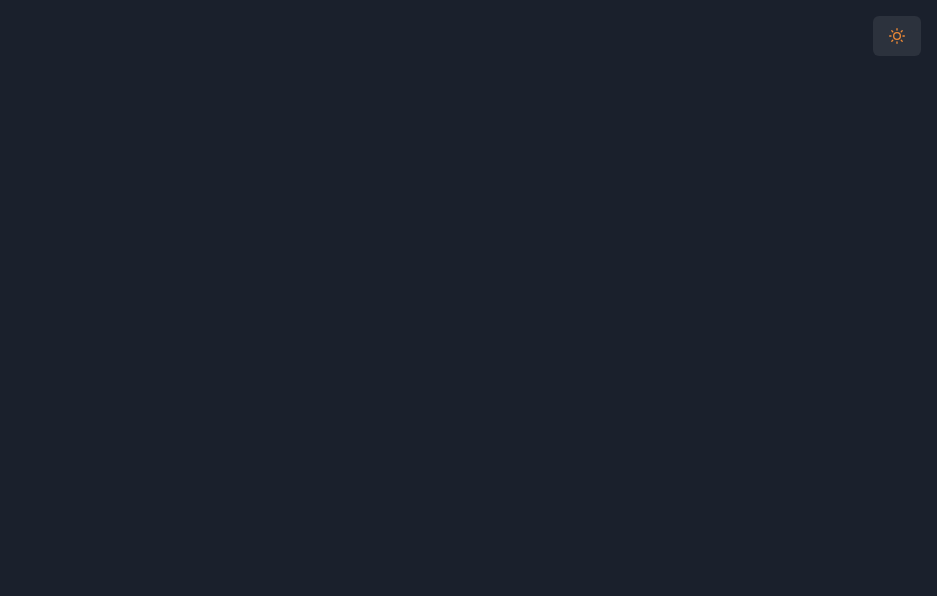
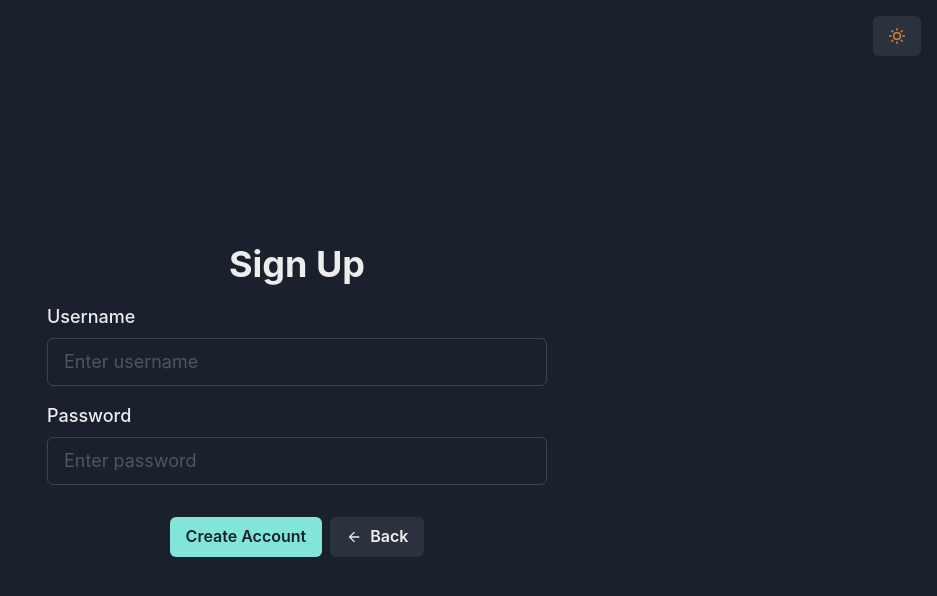
Before and after one commit to krutulkamil/chit-chat, a React (Create React App) app in the folder client/: page /register in a window 1280 px wide. Shown: the top 596 px of the page, without its empty margins (343-1280 px from the left). Built offline with nearby package versions, Linux system fonts and the light colour scheme.

Commit message:
Formik login/signup forms + client validation

```diff
--- a/client/package.json
+++ b/client/package.json
@@ -14,12 +14,16 @@
     "@types/node": "^16.11.26",
     "@types/react": "^17.0.42",
     "@types/react-dom": "^17.0.14",
+    "@types/yup": "^0.29.13",
+    "formik": "^2.2.9",
     "framer-motion": "^4.1.17",
     "react": "^17.0.2",
     "react-dom": "^17.0.2",
+    "react-router-dom": "^6.2.2",
     "react-scripts": "5.0.0",
     "typescript": "^4.6.2",
-    "web-vitals": "^2.1.4"
+    "web-vitals": "^2.1.4",
+    "yup": "^0.32.11"
   },
   "scripts": {
     "start": "react-scripts start",
--- a/client/src/App.tsx
+++ b/client/src/App.tsx
@@ -1,9 +1,11 @@
 import React, {FC} from 'react';
 import ToggleColorMode from "./components/ToggleColorMode";
+import Views from "./components/Views";
 
 const App: FC = (): JSX.Element => {
     return (
         <>
+            <Views />
             <ToggleColorMode />
         </>
     )
--- /dev/null
+++ b/client/src/components/Login/Login.tsx
@@ -0,0 +1,79 @@
+import {
+    VStack,
+    ButtonGroup,
+    FormControl,
+    FormLabel,
+    Button,
+    FormErrorMessage,
+    Input,
+    Heading
+} from "@chakra-ui/react";
+import {Form, Formik} from "formik";
+import * as Yup from "yup";
+import {useNavigate} from "react-router-dom";
+
+const Login = () => {
+    const navigate = useNavigate();
+    return (
+        <Formik
+            initialValues={{ username: "", password: "" }}
+            validationSchema={Yup.object({
+                username: Yup.string()
+                    .required("Username required!")
+                    .min(6, "Username too short!")
+                    .max(28, "Username too long!"),
+                password: Yup.string()
+                    .required("Password required!")
+                    .min(6, "Password too short!")
+                    .max(28, "Password too long!"),
+            })}
+            onSubmit={(values, actions) => {
+                alert(JSON.stringify(values, null, 2));
+                actions.resetForm();
+            }}
+        >
+            {formik => (
+                <VStack
+                    as={Form}
+                    w={{base: "90%", md: "500px"}}
+                    m="auto"
+                    justify="center"
+                    h="100vh"
+                    spacing="1rem"
+                >
+                    <Heading>Log In</Heading>
+
+                    <FormControl isInvalid={formik.touched.username && Boolean(formik.errors.username)}>
+                        <FormLabel fontSize="lg">Username</FormLabel>
+                        <Input
+                            placeholder="Enter username"
+                            autoComplete="off"
+                            size="lg"
+                            {...formik.getFieldProps("username")}
+                        />
+                        <FormErrorMessage>{formik.errors.username}</FormErrorMessage>
+                    </FormControl>
+
+                    <FormControl isInvalid={formik.touched.password && Boolean(formik.errors.password)}>
+                        <FormLabel fontSize="lg">Password</FormLabel>
+                        <Input
+                            type="password"
+                            placeholder="Enter password"
+                            autoComplete="off"
+                            size="lg"
+                            {...formik.getFieldProps("password")}
+                        />
+                        <FormErrorMessage>{formik.errors.password}</FormErrorMessage>
+                    </FormControl>
+
+                    <ButtonGroup pt="1rem">
+                        <Button colorScheme="teal" type="submit">Log In</Button>
+                        <Button onClick={() => navigate('/register')}>Create Account</Button>
+                    </ButtonGroup>
+                </VStack>
+            )}
+        </Formik>
+    );
+};
+
+export default Login;
--- /dev/null
+++ b/client/src/components/Login/SignUp.tsx
@@ -0,0 +1,80 @@
+import {
+    VStack,
+    ButtonGroup,
+    FormControl,
+    FormLabel,
+    Button,
+    FormErrorMessage,
+    Input,
+    Heading
+} from "@chakra-ui/react";
+import {Form, Formik} from "formik";
+import * as Yup from "yup";
+import {useNavigate} from "react-router-dom";
+import {ArrowBackIcon} from "@chakra-ui/icons";
+
+const SignUp = () => {
+    const navigate = useNavigate();
+    return (
+        <Formik
+            initialValues={{ username: "", password: "" }}
+            validationSchema={Yup.object({
+                username: Yup.string()
+                    .required("Username required!")
+                    .min(6, "Username too short!")
+                    .max(28, "Username too long!"),
+                password: Yup.string()
+                    .required("Password required!")
+                    .min(6, "Password too short!")
+                    .max(28, "Password too long!"),
+            })}
+            onSubmit={(values, actions) => {
+                alert(JSON.stringify(values, null, 2));
+                actions.resetForm();
+            }}
+        >
+            {formik => (
+                <VStack
+                    as={Form}
+                    w={{base: "90%", md: "500px"}}
+                    m="auto"
+                    justify="center"
+                    h="100vh"
+                    spacing="1rem"
+                >
+                    <Heading>Sign Up</Heading>
+
+                    <FormControl isInvalid={formik.touched.username && Boolean(formik.errors.username)}>
+                        <FormLabel fontSize="lg">Username</FormLabel>
+                        <Input
+                            placeholder="Enter username"
+                            autoComplete="off"
+                            size="lg"
+                            {...formik.getFieldProps("username")}
+                        />
+                        <FormErrorMessage>{formik.errors.username}</FormErrorMessage>
+                    </FormControl>
+
+                    <FormControl isInvalid={formik.touched.password && Boolean(formik.errors.password)}>
+                        <FormLabel fontSize="lg">Password</FormLabel>
+                        <Input
+                            type="password"
+                            placeholder="Enter password"
+                            autoComplete="off"
+                            size="lg"
+                            {...formik.getFieldProps("password")}
+                        />
+                        <FormErrorMessage>{formik.errors.password}</FormErrorMessage>
+                    </FormControl>
+
+                    <ButtonGroup pt="1rem">
+                        <Button colorScheme="teal" type="submit">Create Account</Button>
+                        <Button onClick={() => navigate('/login')} leftIcon={<ArrowBackIcon/>}>Back</Button>
+                    </ButtonGroup>
+                </VStack>
+            )}
+        </Formik>
+    );
+};
+
+export default SignUp;
--- a/client/src/components/ToggleColorMode.tsx
+++ b/client/src/components/ToggleColorMode.tsx
@@ -1,8 +1,9 @@
 import {useColorMode} from "@chakra-ui/react";
 import {Button} from "@chakra-ui/button";
 import {MoonIcon, SunIcon} from "@chakra-ui/icons";
+import {FC} from "react";
 
-const ToggleColorMode = () => {
+const ToggleColorMode: FC = (): JSX.Element => {
     const {colorMode, toggleColorMode} = useColorMode();
     return (
         <Button
--- /dev/null
+++ b/client/src/components/Views.tsx
@@ -0,0 +1,16 @@
+import {Routes, Route} from "react-router-dom";
+import {FC} from "react";
+import Login from "./Login/Login";
+import SignUp from "./Login/SignUp";
+
+const Views: FC = (): JSX.Element => {
+    return (
+        <Routes>
+            <Route path="/" element={<Login />} />
+            <Route path="/register" element={<SignUp />} />
+            <Route path="*" element={<Login />} />
+        </Routes>
+    );
+};
+
+export default Views;
--- a/client/src/index.tsx
+++ b/client/src/index.tsx
@@ -1,16 +1,19 @@
-import { ColorModeScript } from "@chakra-ui/color-mode";
-import { ChakraProvider } from "@chakra-ui/react";
+import {ColorModeScript} from "@chakra-ui/color-mode";
+import {ChakraProvider} from "@chakra-ui/react";
 import React from "react";
 import ReactDOM from "react-dom";
 import App from "./App";
 import theme from "./theme";
+import {BrowserRouter} from "react-router-dom";
 
 ReactDOM.render(
     <React.StrictMode>
-        <ChakraProvider theme={theme}>
-            <ColorModeScript initialColorMode={theme.config.initialColorMode} />
-            <App />
-        </ChakraProvider>
+        <BrowserRouter>
+            <ChakraProvider theme={theme}>
+                <ColorModeScript initialColorMode={theme.config.initialColorMode}/>
+                <App/>
+            </ChakraProvider>
+        </BrowserRouter>
     </React.StrictMode>,
     document.getElementById("root")
 );
```
Also changed, not shown: 1 other file (tests, documents, lock files or other folders).
